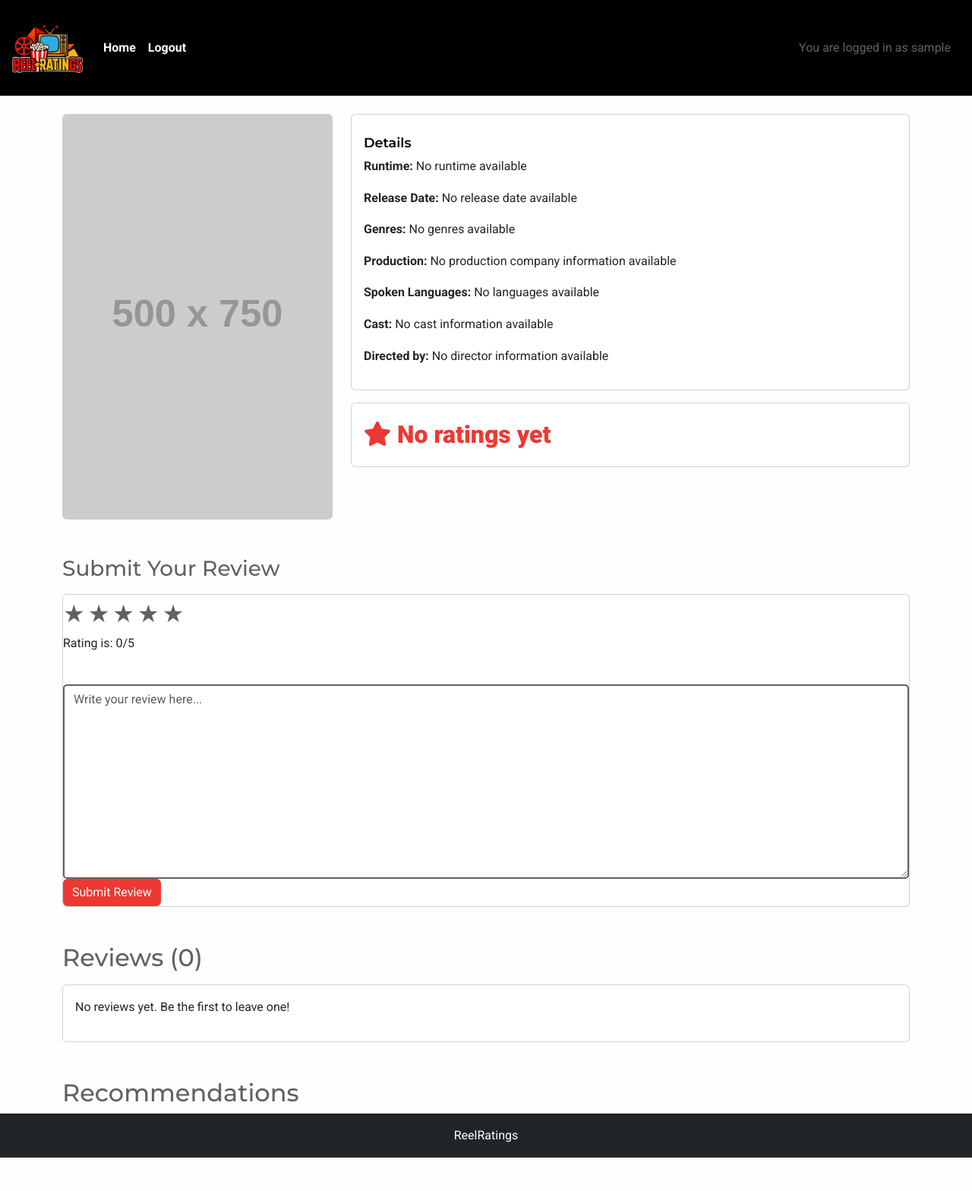
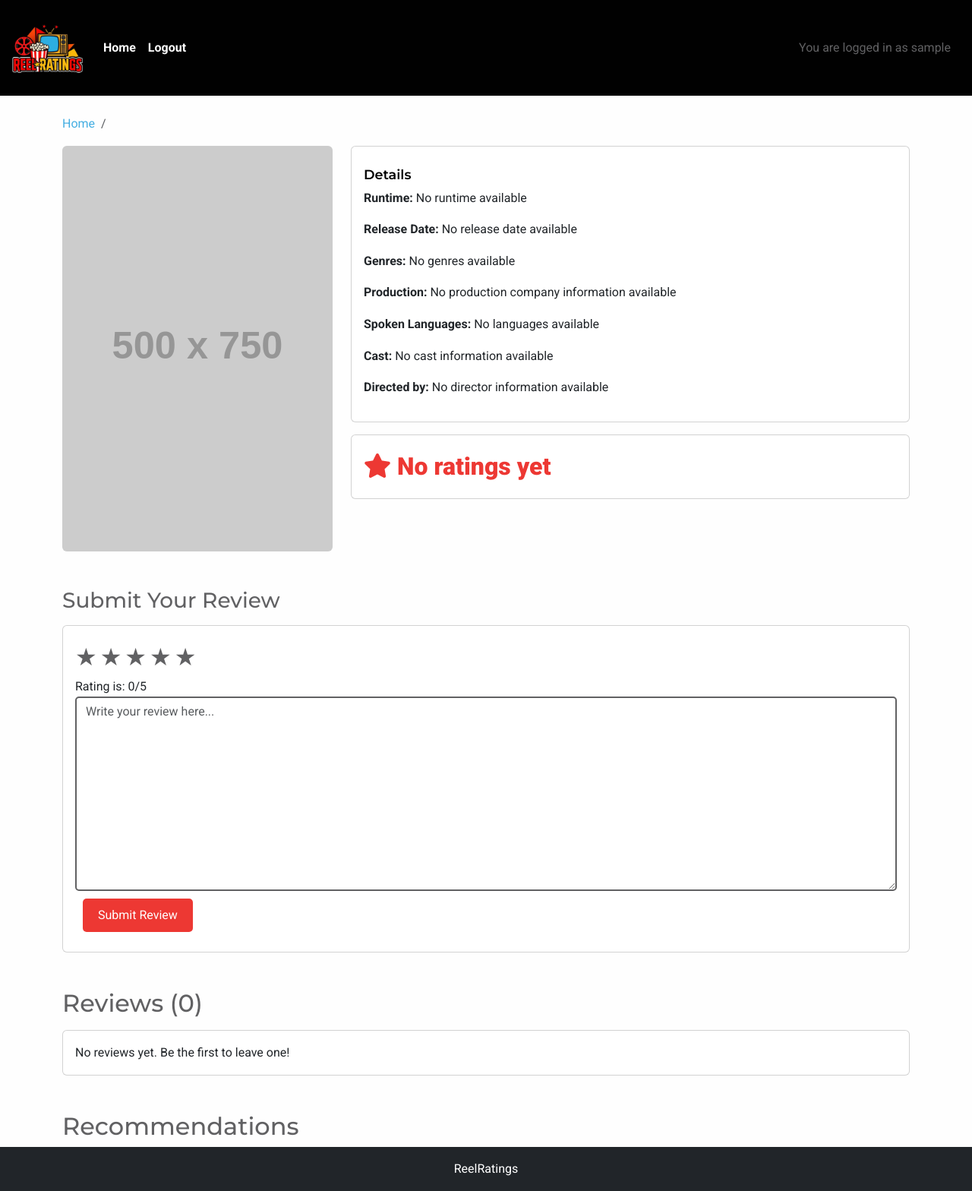
Before and after one commit to desireealexia/ReelRatings, a Django app: page /movie/1/ in a window 1280 px wide. Shown: the whole page at 76% size. Before the commit the page ends 1524 px from the top, so only its background shows below. Run offline with Django 5.2, Linux system fonts and the light colour scheme; the visitor is signed in with stand-in values (Sample User, id 1); data that the repository does not hold is empty; some libraries are stand-ins or nearby versions.

Commit message:
Added breadcrumbs to detail pages

```diff
--- a/movies/templates/movies/movie_detail.html
+++ b/movies/templates/movies/movie_detail.html
@@ -3,6 +3,13 @@
 {% block title %} {{ movie.title }} | Movie Details {% endblock %}
 {% block content %}
 <div class="container mt-4">
+  <!-- Breadcrumb -->
+  <nav aria-label="breadcrumb">
+    <ol class="breadcrumb">
+        <li class="breadcrumb-item"><a href="{% url 'home' %}">Home</a></li>
+        <li class="breadcrumb-item active" aria-current="page">{{ movie.title }}</li>
+    </ol>
+</nav>
   <h1 class="text-center">{{ movie.title }}</h1>
   <div class="row">
     <!-- Left Column: Movie Poster -->
@@ -107,7 +114,7 @@
   <!-- Review Form -->
   <h3 class="mt-5">Submit Your Review</h3>
   <div class="card mt-3">
-    <div class="review-card-body">
+    <div class="review-form card-body">
       {% if user.is_authenticated %}
       <form method="POST" action="{% url 'movie_detail' movie.id %}">
         {% csrf_token %}
@@ -122,10 +129,9 @@
 
             <p id="output">Rating is: 0/5</p>
           </div>
-          <br />
           <!-- Review text area -->
           {{ form.review_text }}
-          <button type="submit" class="btn btn-primary">Submit Review</button>
+          <button type="submit" class="btn submit-btn">Submit Review</button>
         </form>
         {% else %}
         <p class="review-login"><a href="{% url 'account_login' %}">Log in</a> to leave a review.</p>
@@ -133,21 +139,26 @@
     </div>
   </div>
 
-    <!-- Reviews -->
+    <!-- Reviews Section -->
     <h2 class="mt-5">Reviews ({{ reviews.count }})</h2>
+    <div class="reviews">
         {% if reviews %}
             <div class="row">
                 {% for review in reviews %}
-      <div class="col-md-4 mb-4">
+                    <div class="col-12 mb-4">
                         <!-- Individual Review Card -->
                         <div class="card mt-3">
-          <div class="rating-card-body">
-            <h5 class="card-title"> Review by {{ review.user.username }}</h5>
+                            <div class="card-body">
+                                <h5 class="card-title">Review by {{ review.user.username }}</h5>
                                 <p class="card-text">
                                     <strong>Rating:</strong> {{ review.rating }} / 5
                                 </p>
-            <p class="card-text">{{ review.review_text }}</p>
+                                <p class="card-text review-text">{{ review.review_text }}</p>
                                 <small>Reviewed on: {{ review.created_at }}</small>
+                                {% if user.is_authenticated and review.user == user %}
+                                <div>
+                                </div>
+                                {% endif %}
                             </div>
                         </div>
                     </div>
@@ -160,6 +171,32 @@
                 </div>
             </div>
         {% endif %}
+    </div>
+
+<!-- Delete confirmation modal -->
+<div class="modal fade" id="deleteModal" tabindex="-1"
+  aria-labelledby="deleteModalLabel" aria-hidden="true">
+  <div class="modal-dialog">
+    <div class="modal-content">
+      <form method="post" id="deleteReviewForm">
+        {% csrf_token %}
+        <div class="modal-header">
+          <h5 class="modal-title" id="deleteModalLabel">Delete comment?</h5>
+          <button type="button" class="btn-close" data-bs-dismiss="modal" aria-label="Close"></button>
+        </div>
+        <div class="modal-body">
+          Are you sure you want to delete your comment? This action cannot be undone.
+        </div>
+        <div class="modal-footer">
+          <button type="button" class="btn btn-secondary" data-bs-dismiss="modal">Close</button>
+          <!-- This is the new submit button that submits the form -->
+          <button type="submit" class="btn btn-danger">Delete</button>
+        </div>
+      </form>
+    </div>
+  </div>
+</div>
+
 
   <!-- Recommendations -->
   <h2 class="mt-5">Recommendations</h2>
@@ -213,4 +250,8 @@
 </nav>
 {% endif %}
 </div>
+{% endblock content %}
+
+{% block extras %}
+<script src="{% static 'js/script.js' %}"></script>
 {% endblock %}
--- a/movies/urls.py
+++ b/movies/urls.py
@@ -1,9 +1,10 @@
 from django.urls import path
-from .views import HomePageView, SearchResultsView, MovieDetailView, TVShowDetailView
+from . import views
 
 urlpatterns = [
-    path('', HomePageView.as_view(), name='home'),
-    path('search/', SearchResultsView.as_view(), name='search_results'),
-    path('movie/<int:movie_id>/', MovieDetailView.as_view(), name='movie_detail'),
-    path('tv-show/<int:series_id>/', TVShowDetailView.as_view(), name='tv_show_detail'),
+    # Home Page
+    path('', views.HomePageView.as_view(), name='home'),
+    path('movie/<int:movie_id>/', views.MovieDetailView.as_view(), name='movie_detail'),
+    path('tv_show/<int:series_id>/', views.TVShowDetailView.as_view(), name='tv_show_detail'),
+    path('search/', views.SearchResultsView.as_view(), name='search_results'),
 ]
--- a/movies/views.py
+++ b/movies/views.py
@@ -1,6 +1,4 @@
 from django.db.models import Avg
-from django.conf import settings
-from django.conf.urls.static import static
 from django.contrib import messages
 from django.core.paginator import Paginator
 from django.shortcuts import render, redirect
@@ -158,9 +156,6 @@
 
             return redirect('tv_show_detail', series_id=series_id)
 
-        # Debugging form errors
-        print(f"Form errors: {form.errors}")
-
         # If the form isn't valid, reload the page with errors
         reviews = Review.objects.filter(tv_show_id=series_id)
         avg_rating = reviews.aggregate(Avg('rating'))['rating__avg'] or 0
--- a/reelratings/settings.py
+++ b/reelratings/settings.py
@@ -140,9 +140,11 @@
 # https://docs.djangoproject.com/en/5.1/howto/static-files/
 
 STATIC_URL = '/static/'
-STATICFILES_DIRS = [os.path.join(BASE_DIR, 'static')]
+STATICFILES_DIRS = [
+    BASE_DIR / "static",
+]
+STATIC_ROOT = os.path.join(BASE_DIR, 'staticfiles')
 
-STATIC_ROOT = os.path.join(BASE_DIR, 'staticfiles')
 
 # Default primary key field type
 # https://docs.djangoproject.com/en/5.1/ref/settings/#default-auto-field
--- a/reelratings/urls.py
+++ b/reelratings/urls.py
@@ -14,6 +14,8 @@
     1. Import the include() function: from django.urls import include, path
     2. Add a URL to urlpatterns:  path('blog/', include('blog.urls'))
 """
+from django.conf import settings
+from django.conf.urls.static import static
 from django.contrib import admin
 from django.urls import path, include
 
@@ -22,3 +24,6 @@
     path('admin/', admin.site.urls),
     path('', include('movies.urls')),
 ]
+
+if settings.DEBUG:
+    urlpatterns += static(settings.STATIC_URL, document_root=settings.STATIC_ROOT)
--- a/static/css/style.css
+++ b/static/css/style.css
@@ -54,17 +54,8 @@
   margin-bottom: 30px;
 }
 
-.hero .search-btn {
-  background-color: var(--vermillion);
-  color: var(--white);
-  border: none;
-  font-size: 1rem;
-  padding: 10px 20px;
-  border-radius: 5px;
-}
-
-.hero .search-btn:hover {
-  background-color: var(--xanthous);
+.hero h1, .hero p {
+  text-shadow: 2px 2px 5px rgba(0, 0, 0, 0.3);
 }
 
 /* Navbar */
@@ -181,7 +172,7 @@
 /* Toast Notifications */
 .toast {
   border-radius: 10px;
-  padding: 15px;
+  padding: 20px;
   color: var(--white);
   font-weight: 600;
 }
@@ -193,9 +184,11 @@
 
 .toast-body {
   background-color: var(--dim-gray);
+  padding: 15px;
 }
 
 /* Forms */
+/* Form Inputs */
 .form-control {
   border-radius: 5px;
   border: 2px solid var(--dim-gray);
@@ -203,20 +196,11 @@
 
 .form-control:focus {
   border-color: var(--vermillion);
+  box-shadow: 0 0 5px var(--vermillion);
 }
 
 select.form-control {
   cursor: pointer;
-}
-
-.btn-primary {
-  background-color: var(--picton-blue);
-  border: none;
-}
-
-.btn-primary:hover {
-  background-color: var(--vermillion);
-  color: var(--white);
 }
 
 .vote-average {
@@ -252,6 +236,15 @@
 color: rgb(24, 159, 14);
 }
 
+.submit-btn {
+  margin: 10px;
+}
+
+.review-form p,
+.reviews p {
+  margin: 0;
+}
+
 /* Authentication pages (login, logout, signup) */
 
 /* Centring and Card Styling */
@@ -277,42 +270,19 @@
 }
 
 /* Buttons */
-.btn-primary {
+.btn {
   background-color: var(--vermillion);
+  color: var(--white);
   border: none;
+  font-size: 1rem;
+  padding: 10px 20px;
+  border-radius: 5px;
 }
 
-.btn-primary:hover {
-  background-color: var(--vermillion);
-}
-
-.btn-success {
-  background-color: var(--picton-blue);
-  border: none;
-}
-
-.btn-success:hover {
-  background-color: var(--picton-blue);
-}
-
-.btn-danger {
+.btn:hover {
   background-color: var(--xanthous);
-  border: none;
-  color: var(--black);
-}
-
-.btn-danger:hover {
-  background-color: var(--xanthous);
-}
-
-.btn-outline-secondary {
-  border-color: var(--dim-gray);
-  color: var(--dim-gray);
-}
-
-.btn-outline-secondary:hover {
-  background-color: var(--dim-gray);
   color: var(--white);
+  border-color: var(--xanthous);
 }
 
 /* Links */
--- a/templates/base.html
+++ b/templates/base.html
@@ -24,12 +24,7 @@
     />
 
     <!-- Bootstrap CSS -->
-    <link
-      href="https://cdn.jsdelivr.net/npm/bootstrap@5.3.3/dist/css/bootstrap.min.css"
-      rel="stylesheet"
-      integrity="sha384-QWTKZyjpPEjISv5WaRU9OFeRpok6YctnYmDr5pNlyT2bRjXh0JMhjY6hW+ALEwIH"
-      crossorigin="anonymous"
-    />
+    <link href="https://cdn.jsdelivr.net/npm/bootstrap@5.3.3/dist/css/bootstrap.min.css" rel="stylesheet" integrity="sha384-QWTKZyjpPEjISv5WaRU9OFeRpok6YctnYmDr5pNlyT2bRjXh0JMhjY6hW+ALEwIH" crossorigin="anonymous">
 
     <!-- Custom CSS -->
     <link rel="stylesheet" href="{% static 'css/style.css' %}" />
@@ -148,11 +143,8 @@
       <p class="m-0 text-center text-white">ReelRatings</p>
     </footer>
 
-    <script src="{% static 'js/script.js' %}"></script>
-    <script
-      src="https://cdn.jsdelivr.net/npm/bootstrap@5.3.3/dist/js/bootstrap.bundle.min.js"
-      integrity="sha384-YvpcrYf0tY3lHB60NNkmXc5s9fDVZLESaAA55NDzOxhy9GkcIdslK1eN7N6jIeHz"
-      crossorigin="anonymous"
-    ></script>
+    <script src="https://cdn.jsdelivr.net/npm/bootstrap@5.3.3/dist/js/bootstrap.bundle.min.js" integrity="sha384-YvpcrYf0tY3lHB60NNkmXc5s9fDVZLESaAA55NDzOxhy9GkcIdslK1eN7N6jIeHz" crossorigin="anonymous"></script>
+    {% block extras %}
+    {% endblock %}
   </body>
 </html>
```
Also changed, not shown: movies/templates/movies/tv_show_detail.html (+14 -6 lines), 1 other file. Lines whose indentation alone changed are shown as unchanged.
